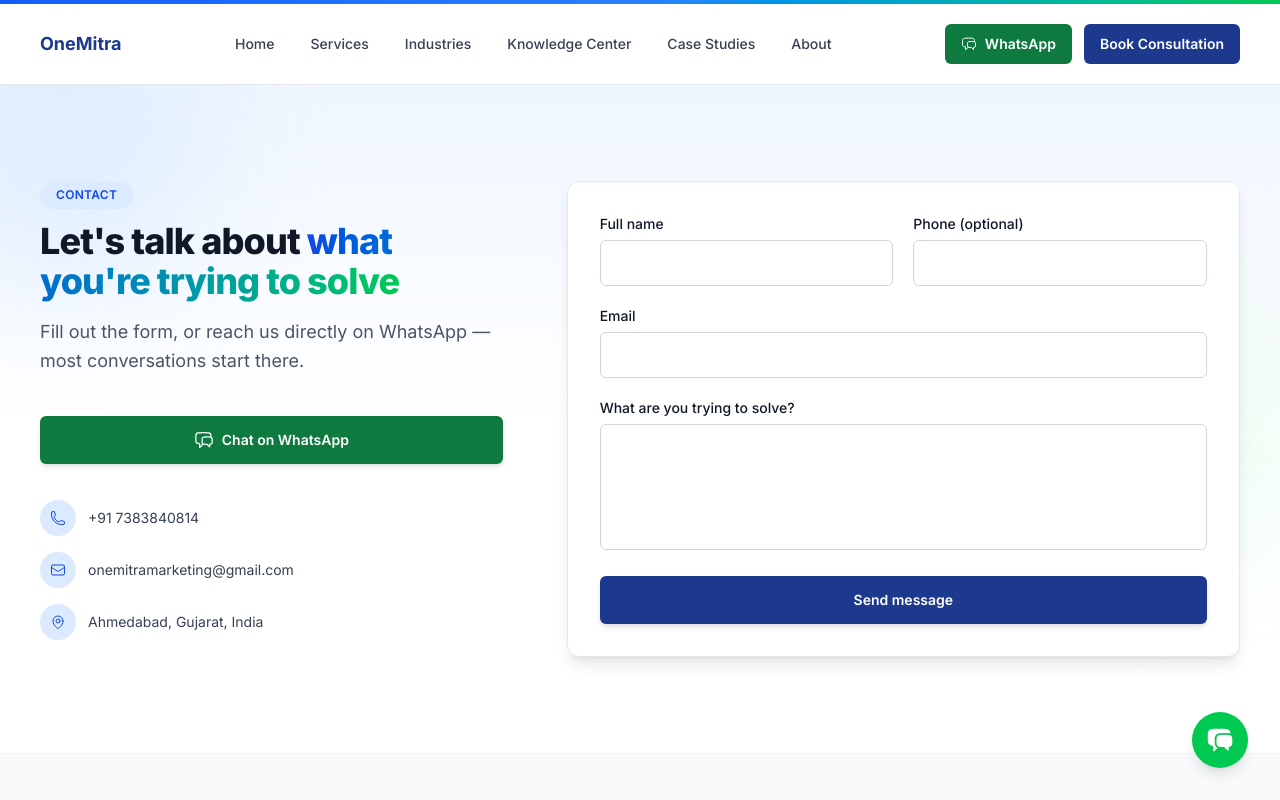
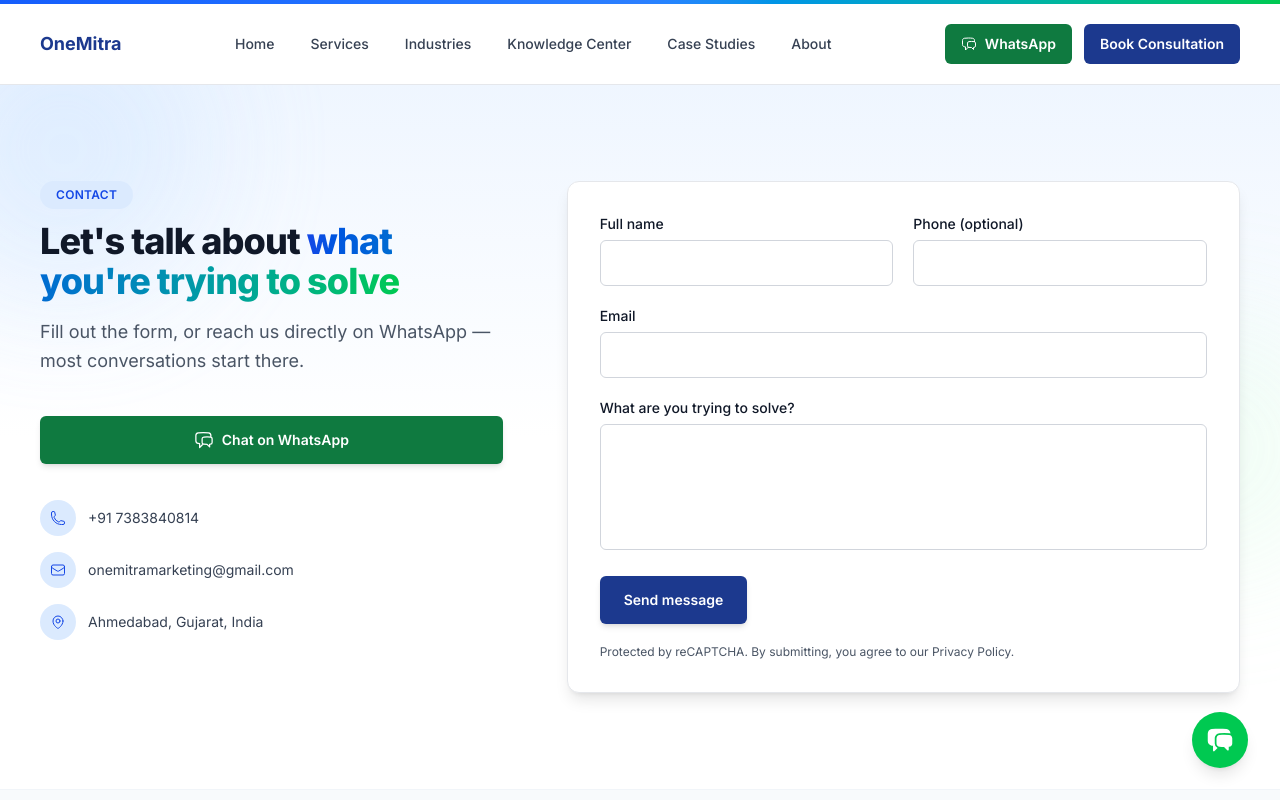
Before and after one commit to ParangiKalpana/OneMitraReact, a React (Vite) app in the folder OneMitra/: page /contact in a window 1280 px wide. Shown: the top 800 px of the page. Built offline with nearby package versions, Linux system fonts and the light colour scheme.

Commit message:
Updated website

```diff
--- a/OneMitra/src/Pages/Contact/Contact.jsx
+++ b/OneMitra/src/Pages/Contact/Contact.jsx
@@ -187,13 +187,17 @@ function Contact() {
                 )}
               </div>
 
-              <butto
+              <button
                 type="submit"
                 className="flex w-full items-center justify-center gap-2 rounded-md bg-blue-900 px-6 py-3.5 text-sm font-semibold text-white shadow-md transition-all duration-200 hover:-translate-y-0.5 hover:bg-blue-700 hover:shadow-lg sm:w-auto"
               >
                 Send message
-              </butto>
-           </form>
+              </button>
+
+              <p className="text-xs text-gray-600">
+                Protected by reCAPTCHA. By submitting, you agree to our Privacy Policy.
+              </p>
+            </form>
           </div>
         </div>
       </div>
```
